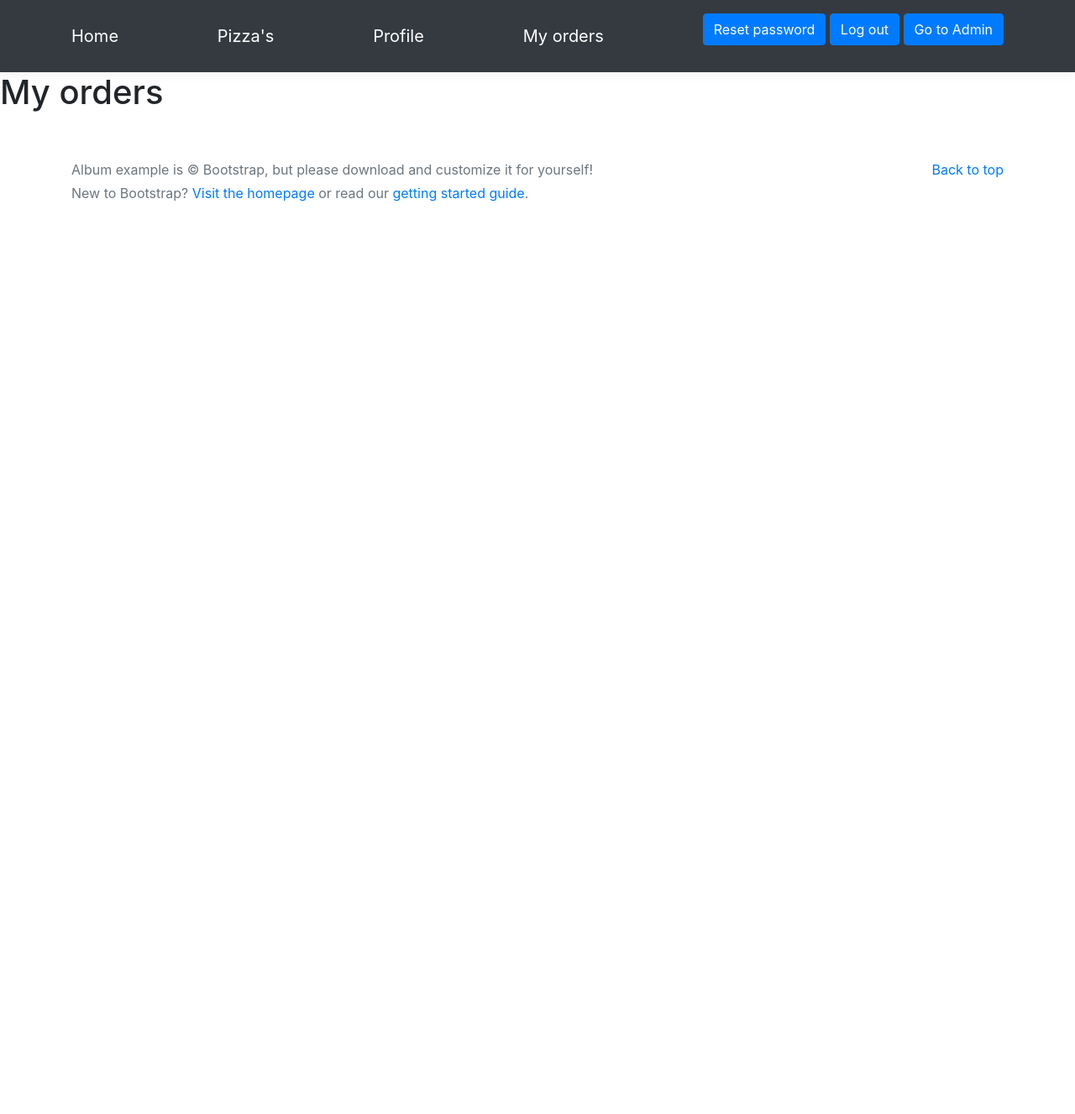
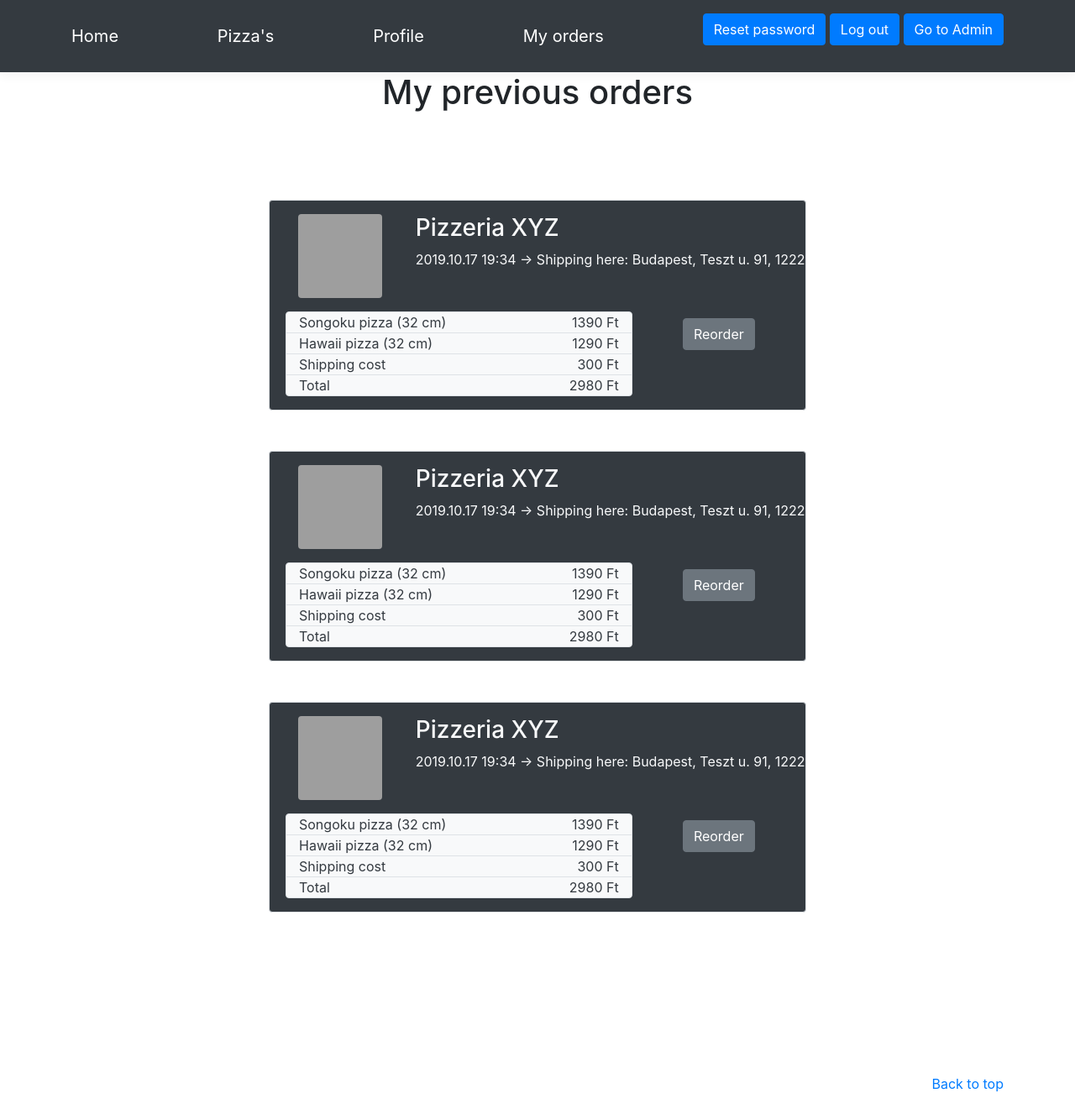
Before and after one commit to thejungwon/docker-webapp-django, a Django app: page /en/account/myorders/ in a window 1280 px wide. Shown: the whole page at 84% size. Before the commit the page ends 240 px from the top, so only its background shows below. Run offline with Django 3.2, Linux system fonts and the light colour scheme; the visitor is signed in with stand-in values (Sample User, id 1); some libraries are stand-ins or nearby versions; grey boxes are pictures that could not be loaded.

Commit message:
my orders frontend

```diff
--- a/src/app/templates/myorders.html
+++ b/src/app/templates/myorders.html
@@ -11,22 +11,126 @@
     <link rel="stylesheet" href="https://maxcdn.bootstrapcdn.com/bootstrap/4.0.0/css/bootstrap.min.css" integrity="sha384-Gn5384xqQ1aoWXA+058RXPxPg6fy4IWvTNh0E263XmFcJlSAwiGgFAW/dAiS6JXm" crossorigin="anonymous">
 
     <link rel="stylesheet" href="{% static 'css/album.css' %}" >
-    <title>Pizza - My orders</title>
+
+	<title>Pizza ordering system</title>
+
   </head>
   <body>
     {% include 'layouts/navbar.html' %}
     {% block content %}{% endblock %}
 
     <main role="main">
-        <h1>My orders</h1>
+        <h1 class="text-center">My previous orders</h1>
+        <section class="jumbotron text-center">
+        <div class="container bg-dark text-light border rounded mb-5">
+			<div class="row mb-3 mt-3 ml-1">
+				<div class="col-3">
+					<img class="img-fluid rounded float-left" src="https://source.unsplash.com/random/100x100" alt="Pizzás kép"/>
+				</div>
+				<div class="col-9">
+					<div class="row"><h3>Pizzeria XYZ</h3></div>
+					<div class="row">2019.10.17 19:34 -> Shipping here: Budapest, Teszt u. 91, 1222</div>
+				</div>
+			</div>
+			<div class="row mb-3 mt-3 ml-1">
+				<div class="col-8 bg-light text-dark border rounded">
+					<div class="row">
+						<div class="col-6 text-left">Songoku pizza (32 cm)</div>
+						<div class="col text-right">1390 Ft</div>
+					</div>
+					<div class="row border-top">
+						<div class="col-6 text-left">Hawaii pizza (32 cm)</div>
+						<div class="col text-right">1290 Ft</div>
+					</div>
+					<div class="row border-top">
+						<div class="col-6 text-left">Shipping cost</div>
+						<div class="col text-right">300 Ft</div>
+					</div>
+					<div class="row border-top">
+						<div class="col-6 text-left">Total</div>
+						<div class="col text-right">2980 Ft</div>
+					</div>
+				</div>
+				<div class="col-4">
+					<a href="{% url 'myorders' %}" class="btn btn-secondary my-2">Reorder</a>
+				</div>
+			</div>
+        </div>
+    <div class="container bg-dark text-light border rounded mb-5">
+			<div class="row mb-3 mt-3 ml-1">
+				<div class="col-3">
+					<img class="img-fluid rounded float-left" src="https://source.unsplash.com/random/100x100" alt="Pizzás kép"/>
+				</div>
+				<div class="col-9">
+					<div class="row"><h3>Pizzeria XYZ</h3></div>
+					<div class="row">2019.10.17 19:34 -> Shipping here: Budapest, Teszt u. 91, 1222</div>
+				</div>
+			</div>
+			<div class="row mb-3 mt-3 ml-1">
+				<div class="col-8 bg-light text-dark border rounded">
+					<div class="row">
+						<div class="col-6 text-left">Songoku pizza (32 cm)</div>
+						<div class="col text-right">1390 Ft</div>
+					</div>
+					<div class="row border-top">
+						<div class="col-6 text-left">Hawaii pizza (32 cm)</div>
+						<div class="col text-right">1290 Ft</div>
+					</div>
+					<div class="row border-top">
+						<div class="col-6 text-left">Shipping cost</div>
+						<div class="col text-right">300 Ft</div>
+					</div>
+					<div class="row border-top">
+						<div class="col-6 text-left">Total</div>
+						<div class="col text-right">2980 Ft</div>
+					</div>
+				</div>
+				<div class="col-4">
+					<a href="{% url 'myorders' %}" class="btn btn-secondary my-2">Reorder</a>
+				</div>
+			</div>
+        </div>
+    <div class="container bg-dark text-light border rounded mb-5">
+			<div class="row mb-3 mt-3 ml-1">
+				<div class="col-3">
+					<img class="img-fluid rounded float-left" src="https://source.unsplash.com/random/100x100" alt="Pizzás kép"/>
+				</div>
+				<div class="col-9">
+					<div class="row"><h3>Pizzeria XYZ</h3></div>
+					<div class="row">2019.10.17 19:34 -> Shipping here: Budapest, Teszt u. 91, 1222</div>
+				</div>
+			</div>
+			<div class="row mb-3 mt-3 ml-1">
+				<div class="col-8 bg-light text-dark border rounded">
+					<div class="row">
+						<div class="col-6 text-left">Songoku pizza (32 cm)</div>
+						<div class="col text-right">1390 Ft</div>
+					</div>
+					<div class="row border-top">
+						<div class="col-6 text-left">Hawaii pizza (32 cm)</div>
+						<div class="col text-right">1290 Ft</div>
+					</div>
+					<div class="row border-top">
+						<div class="col-6 text-left">Shipping cost</div>
+						<div class="col text-right">300 Ft</div>
+					</div>
+					<div class="row border-top">
+						<div class="col-6 text-left">Total</div>
+						<div class="col text-right">2980 Ft</div>
+					</div>
+				</div>
+				<div class="col-4">
+					<a href="{% url 'myorders' %}" class="btn btn-secondary my-2">Reorder</a>
+				</div>
+			</div>
+        </div>
+    </section>
     </main>
     <footer class="text-muted">
       <div class="container">
         <p class="float-right">
           <a href="#">Back to top</a>
         </p>
-        <p>Album example is &copy; Bootstrap, but please download and customize it for yourself!</p>
-        <p>New to Bootstrap? <a href="../../">Visit the homepage</a> or read our <a href="../../getting-started/">getting started guide</a>.</p>
       </div>
     </footer>
 
```
